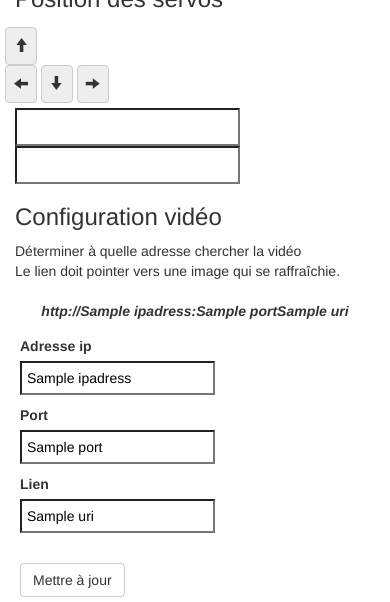
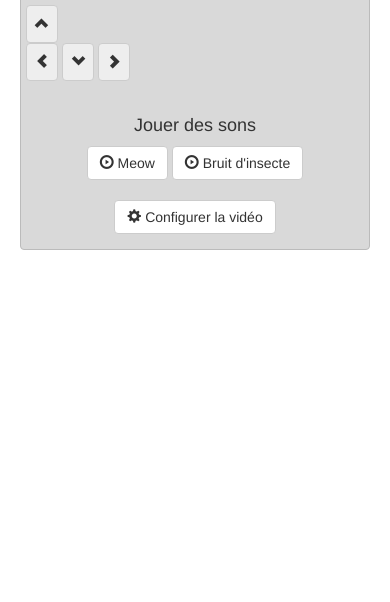
Before and after one commit to corentindesfarges/PlayStationCat, a Python web app: template web/templates/main.html in a window 390 px wide. Shown: the part 630-1232 px from the top of the page. After the commit the page ends 880 px from the top, so only its background shows below. Run offline with Jinja, Linux system fonts and the light colour scheme; the template is opened without the code that fills it: most values are stand-ins (such as "Sample title", 1, 10 or a date in 2020).

Commit message:
Added play sound from the web, removed calibration data file and added an effect when arrow pushed

```diff
--- a/python/calibration.json
+++ /dev/null
@@ -1 +0,0 @@
-{"targetCalibration": [{"y": 0, "x": 53}, {"y": 8, "x": 455}, {"y": 137, "x": 453}, {"y": 141, "x": 61}], "servoCalibration": [{"y": 450, "x": 515}, {"y": 450, "x": 460}, {"y": 475, "x": 460}, {"y": 475, "x": 520}]}
--- a/web/static/css/main.css
+++ b/web/static/css/main.css
@@ -1,3 +1,12 @@
+#board {
+	margin: 5px;
+	background: #D9D9D9;
+	padding: 15px;
+	border: 1px solid #bbb;
+
+	border-radius: 4px;
+}
+
 #video {
 	width: 100%;
 	height: auto;
@@ -41,6 +50,13 @@
 #arrowButtons button {
 	background: #EEE;
 	padding: 8px;
+	-webkit-transition: background-color .2s ease;
+	-o-transition: background-color .2s ease;
+	transition: background-color .2s ease;
+}
+
+#arrowButtons button.pushed {
+	background: #ccc;
 }
 
 .servoValues {
@@ -73,3 +89,7 @@ input, button {
 	font-style: italic;
 	font-weight: bold;
 }
+
+.overflow-hidden {
+	overflow: hidden;
+}
--- a/web/static/js/main.js
+++ b/web/static/js/main.js
@@ -13,24 +13,29 @@
         });
     };
 
+    var btnLeft,
+        btnRight,
+        btnUp,
+        btnDown;
+
     function setupArrows(){
-        var btnLeft = document.getElementById('moveLeft'),
-            btnRight = document.getElementById('moveRight'),
-            btnUp = document.getElementById('moveUp'),
-            btnDown = document.getElementById('moveDown');
+        btnLeft = $('#moveLeft'),
+        btnRight = $('#moveRight'),
+        btnUp = $('#moveUp'),
+        btnDown = $('#moveDown');
 
-        btnLeft.onclick = function() {
+        btnLeft.click(function() {
             doLeft();
-        };
-        btnRight.onclick = function() {
+        });
+        btnRight.click(function() {
             doRight();
-        };
-        btnUp.onclick = function() {
+        });
+        btnUp.click(function() {
             doUp();
-        };
-        btnDown.onclick = function() {
+        });
+        btnDown.click(function() {
             doDown();
-        };
+        });
     }
     setupArrows();
 
@@ -58,30 +63,49 @@
 
     function doLeft(val, update){
         val = val ? val : 5;
-        axeX.val(Math.min(maxX, Number(axeX.val()) + val));
-        if(update == undefined || update === true)
-        updateAxis();
+        doChange(axeX, "l",Math.max(minX, Number(axeX.val()) + val), update);
     }
 
     function doRight(val, update){
         val = val ? val : 5;
-        axeX.val(Math.max(minX, Number(axeX.val()) - val));
-        if(update == undefined || update === true)
-            updateAxis();
+        doChange(axeX, "r",Math.max(minX, Number(axeX.val()) - val), update);
     }
 
     function doDown(val, update){
         val = val ? val : 5;
-        axeY.val(Math.min(maxY, Number(axeY.val()) + val));
-        if(update == undefined || update === true)
-            updateAxis();
+        doChange(axeY, "d",Math.max(minY, Number(axeY.val()) + val), update);
     }
 
     function doUp(val, update){
         val = val ? val : 5;
-        axeY.val(Math.max(minY, Number(axeY.val()) - val));
+        doChange(axeY, "u",Math.max(minY, Number(axeY.val()) - val), update);
+    }
+
+    function doChange(axis, dir, val, update) {
+        axis.val(val);
         if(update == undefined || update === true)
             updateAxis();
+
+        var btnPushed;
+        switch(dir){
+            case 'l':
+                btnPushed = btnLeft;
+                break;
+            case 'u':
+                btnPushed = btnUp;
+                break;
+            case 'r':
+                btnPushed = btnRight;
+                break;
+            case 'd':
+                btnPushed = btnDown;
+                break;
+        }
+
+        btnPushed.addClass('pushed');
+        setTimeout(function(){
+            btnPushed.removeClass('pushed');
+        }, 200);
     }
 
     Communication.get().on('get_servos_evt', function(data){
@@ -112,13 +136,12 @@
         video.parent().addClass('ready');
     }).then(function(data){
         video.parent().removeClass('ready');
-        $('#calibrationStep').show();
     });
 
-    // Wait for the video image to load, then setup calibration.
-    videoLoad.done(function() {
-        calibration.setup('calibrateLayer', video.width(), video.height());
-    });
+    $("#btn_config").on('click', function(){
+        $('#videoConfig').toggleClass('hidden');
+        $(this).toggleClass('btn-success', !$('#videoConfig').hasClass('hidden'));
+    })
 
     var ipAdressIn = $('#ip_adress');
     var portIn = $('#port');
@@ -133,9 +156,6 @@
 
         var link = updateVideoLink()
         video.attr('src', link);
-        video.load(function(){
-            calibration.setup('calibrateLayer', video.width(), video.height());
-        });
         Communication.get().emit('set.videoconf', {
             ipadress : ipAdressIn.val(),
             port : portIn.val(),
@@ -159,17 +179,30 @@
                 video.attr('src', updateVideoLink());
             }
         }
+    });
+
+    $('.play-sound').click(function(){
+        var name = $(this).attr('data-name');
+
+        Communication.get().emit('playsound', {
+            what : name
+        });
+    });
+
+    Communication.get().on('played_sound', function(data){
+        var audio = new Audio('/static/sound/'+data);
+            audio.play();
     })
 
     var gamepad = new Gamepad();
     gamepad.deadzone = 0.08;
 
     gamepad.bind(Gamepad.Event.CONNECTED, function(device) {
-        console.log("Connection :" + device.id);
+        console.log("Connection : " + device.id);
     });
 
     gamepad.bind(Gamepad.Event.DISCONNECTED, function(device) {
-        console.log("Disconnection :" + device.id);
+        console.log("Disconnection : " + device.id);
     });
 
     var time = new Date().getTime();
--- a/web/templates/main.html
+++ b/web/templates/main.html
@@ -11,32 +11,43 @@
     </head>
     <body>
         <div class="container">
+            <h1 class="text-center">Play Station Cat <em>by Michel and Corentin</em></h1>
             <div class="row">
                 <div class="col-md-8">
-                    <h2>Play Station Cat <em>by Michel and Corentin</em></h2>
                     <div id="video">
                         <img src="http://85.168.219.50:8083/video"/>
                     </div>
                 </div>
 
                 <div class="col-md-3">
-                    <h3>Position des servos</h3>
+                    <div id="board">
                         <div id="arrowButtons">
                             <div class="row">
-                            <button id="moveUp" class="col-md-offset-4 col-md-4 btn btn-default"><span class="glyphicon glyphicon-arrow-up"></span></button>
+                                <button id="moveUp" class="col-md-offset-4 col-md-4 btn btn-default"><span class="glyphicon glyphicon-chevron-up"></span></button>
                             </div>
                             <div class="row">
-                            <button id="moveLeft" class="col-md-4 btn btn-default"><span class="glyphicon glyphicon-arrow-left"></span></button>
-                            <button id="moveDown" class="col-md-4 btn btn-default"><span class="glyphicon glyphicon-arrow-down"></span></button>
-                            <button id="moveRight" class="col-md-4 btn btn-default"><span class="glyphicon glyphicon-arrow-right"></span></button>
+                                <button id="moveLeft" class="col-md-4 btn btn-default"><span class="glyphicon glyphicon-chevron-left"></span></button>
+                                <button id="moveDown" class="col-md-4 btn btn-default"><span class="glyphicon glyphicon-chevron-down"></span></button>
+                                <button id="moveRight" class="col-md-4 btn btn-default"><span class="glyphicon glyphicon-chevron-right"></span></button>
                             </div>
                         </div>
 
-                    <form>
+                        <form class="hidden">
                             <input type="number" class="xaxis col-md-6 servoValues" step="5" value="{{ model.getXAxis() }}" min="{{ model.getServoMin() }}" data-center="{{ model.getServoCenter() }}" max="{{ model.getServoMax() }}"></input>
                             <input type="number" class="yaxis col-md-6 servoValues" step="5" value="{{ model.getYAxis() }}" min="{{ model.getServoMin() }}" data-center="{{ model.getServoCenter() }}" max="{{ model.getServoMax() }}"></input>
                         </form>
-                    <div id="videoConfig" class="clearfix">
+
+                        <br>
+                        <div class="text-center">
+                            <h4>Jouer des sons</h4>
+                            <button class="btn btn-default play-sound" data-name="meow"><span class="glyphicon glyphicon-play-circle"></span> Meow</button>
+                            <button class="btn btn-default play-sound" data-name="bug"><span class="glyphicon glyphicon-play-circle"></span> Bruit d'insecte</button>
+                        </div>
+                        <br>
+                        <div class="text-center">
+                            <button class="btn btn-default" id="btn_config"><span class="glyphicon glyphicon-cog"></span> Configurer la vidéo</button>
+                        </div>
+                        <div id="videoConfig" class="clearfix hidden">
                             <h3>Configuration vidéo</h3>
                             <p class="description">Déterminer à quelle adresse chercher la vidéo<br>Le lien doit pointer vers une image qui se raffraîchie.</p>
                             <form action="#" id="videoForm">
@@ -62,6 +73,7 @@
                     </div>
                 </div>
             </div>
+        </div>
         <script type="text/javascript" src="{{ url_for('static', filename='js/vendor/socket.io.min.js') }}"></script>
         <script src="{{ url_for('static', filename='js/vendor/jquery-1.10.1.min.js') }}"></script>
         <script src="{{ url_for('static', filename='js/vendor/json2.js') }}"></script>
```
Also changed, not shown: python/server.py (+8 -0 lines), 1 other file. Lines whose indentation alone changed are shown as unchanged.
